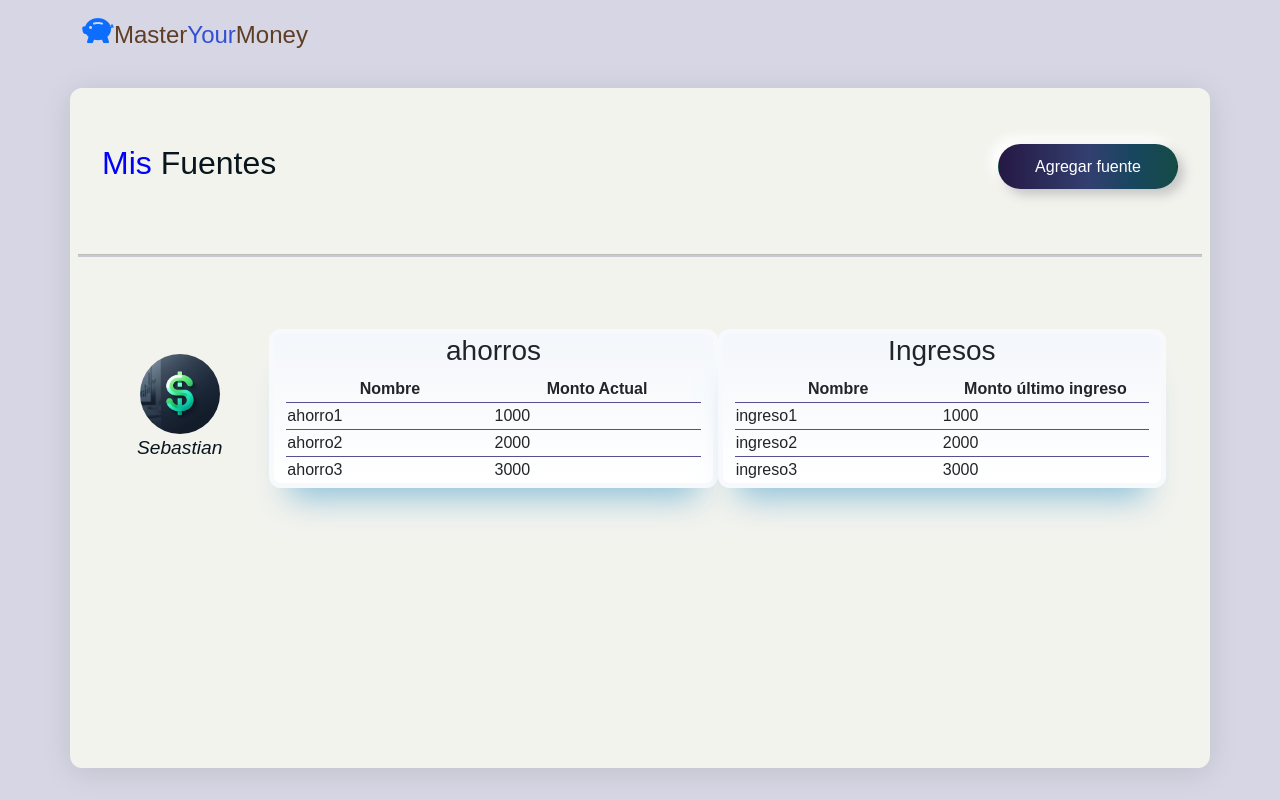
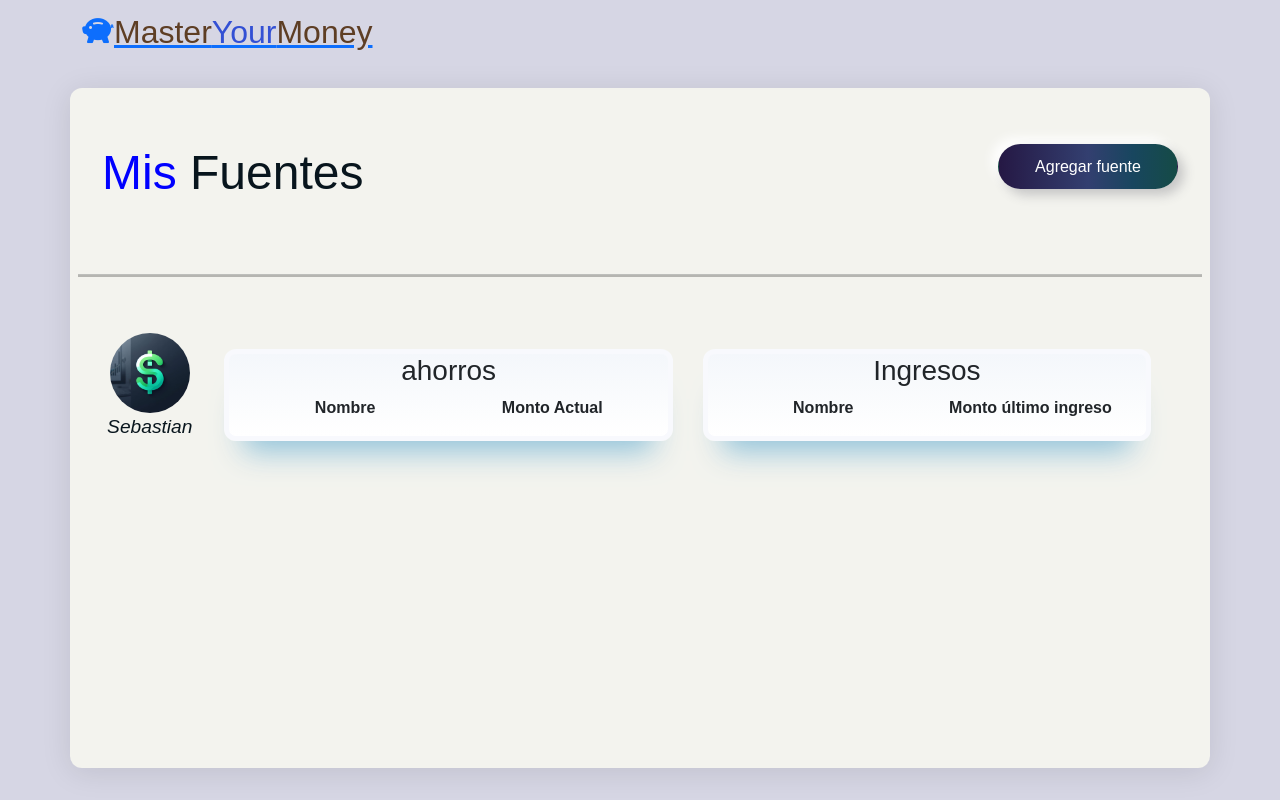
Before and after one commit to JuanseCho/MasterYourMoney, a PHP site: page / in a window 1280 px wide. Run offline with PHP 8.4, Linux system fonts and the light colour scheme; lists and menus that the app fills with data are empty; some libraries are stand-ins or nearby versions.

Commit message:
se sincronizan los archivo que tenian conflicto

```diff
--- a/src/Vista/css/style.css
+++ b/src/Vista/css/style.css
@@ -44,7 +44,7 @@ body {
 /* Clases para tablas */
 .jsDiv {
     margin-top: 3vh;
-    background: #d8cfd5;
+    background: #d9c2d1;
     background: linear-gradient(0deg, rgb(255, 255, 255) 0%, rgb(244, 247, 251) 100%);
     border-radius: 20px;
     border: 5px solid #F8F9FD;
@@ -54,17 +54,13 @@ body {
 }
 
 .jsDiv table {
-
     width: 100%;
     border-collapse: collapse;
     table-layout: fixed;
 }
-.jsDiv table td {border-top: 1.5px solid #231a70c2;}
+.jsDiv table td {border-top: 1.5px solid rgb(28, 28, 31);}
 .jsDiv table tbody {text-align: left !important;}
 .titulos {text-align: center;}
-tbody tr:hover {
-    background-color: #dbdaee;
-  }
 /*////////////////////////////////////////////////////////////////*/
 
 
@@ -93,7 +89,7 @@ tbody tr:hover {
 
 .user-profile {
     font-size: larger;
-    margin-top: 3vh;
+    margin-top: 1vh;
     display: flex;
     flex-direction: column;
     align-items: center;
@@ -108,12 +104,4 @@ tbody tr:hover {
     min-height: 80px;
     border-radius: 50%;
 
-
   }
-
-  /*///////////////////////////////////////////////////////////////////////////////////////////////7*/
-  span {
-    display: inline-block;
-    font-size: 3vh;
-
-  }
--- a/src/Vista/modulos/perfilUsuario/misFuentes.php
+++ b/src/Vista/modulos/perfilUsuario/misFuentes.php
@@ -4,8 +4,8 @@
             <div class="col-md-12">
                 <div class="titulo_categoria">
                     <h2>
-                        <p style="font-size: 2rem;">
-                            <span style="color: blue; font-size: 2rem;">
+                        <p style="font-size: 3rem;">
+                            <span style="color: blue;">
                                 Mis
                             </span>
                             Fuentes
@@ -17,14 +17,14 @@
                 </div>
             </div>
         </div>
-        <hr size="5" color="#455181">
+        <hr size="5" color="#000000">
         <div class="row jsDivR p-4 ">
-            <div class=" col-md-12 sm-12 col-lg-2  user-profile">
+            <div class=" col-md-1 sm-1 user-profile">
                 <img class="col-md-2 user-profile-avatar" src="src\Vista\img\2.jpeg" />
                 <i>Sebastian</i>
             </div>
 
-            <div class="col-md-6 sm-6 col-lg-5  jsDiv">
+            <div class="col-md-5 sm-5 jsDiv">
                 <h3 class="titulos">ahorros</h3>
                 <table>
                     <thead>
@@ -33,23 +33,9 @@
                             <th>Monto Actual</th>
                         </tr>
                     </thead>
-                    <tbody>
-                        <tr>
-                            <td>ahorro1</td>
-                            <td>1000</td>
-                        </tr>
-                        <tr>
-                            <td>ahorro2</td>
-                            <td>2000</td>
-                        </tr>
-                        <tr>
-                            <td>ahorro3</td>
-                            <td>3000</td>
-                        </tr>
-                    </tbody>
                 </table>
             </div>
-            <div class="col-md-6 sm-6 col-lg-5   jsDiv">
+            <div class="col-md-5 sm-5  jsDiv">
                 <h3 class="titulos">Ingresos</h3>
                 <table>
                     <thead>
@@ -58,19 +44,6 @@
                             <th>Monto último ingreso</th>
                         </tr>
                     </thead>
-                    <tbody>
-                        <tr>
-                            <td>ingreso1</td>
-                            <td>1000</td>
-                        </tr>
-                        <tr>
-                            <td>ingreso2</td>
-                            <td>2000</td>
-                        </tr>
-                        <tr>
-                            <td>ingreso3</td>
-                            <td>3000</td>
-                        </tr>
                 </table>
             </div>
         </div>
```
